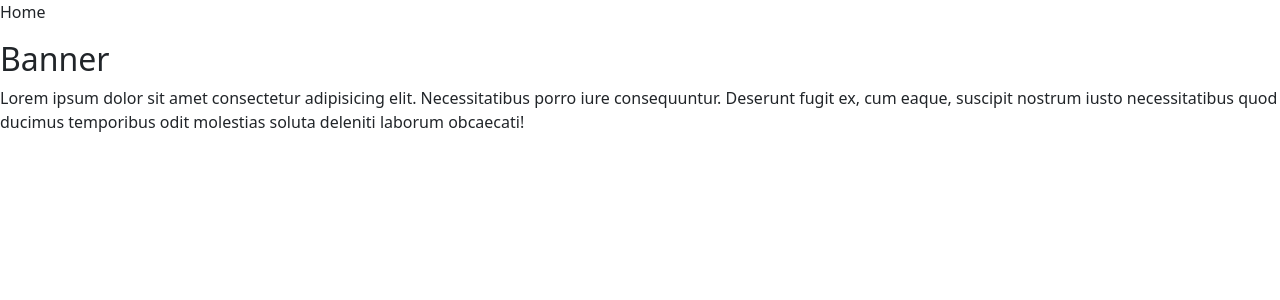
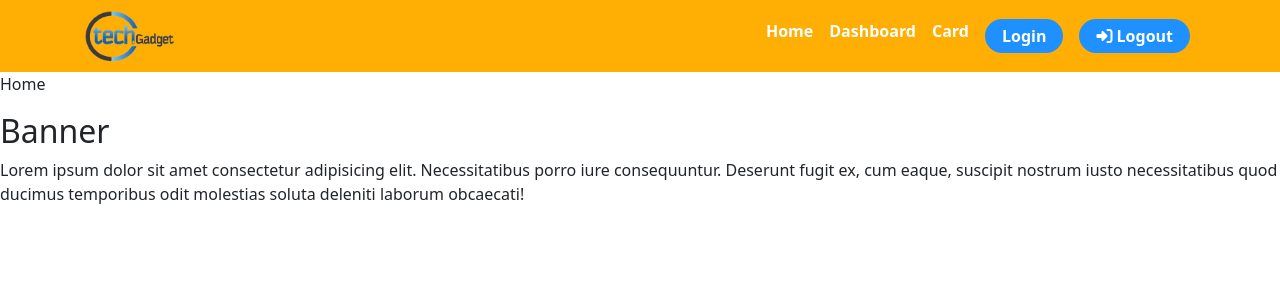
Before and after one commit to nazmul-devs/Tech-gadgets, a React (Create React App) app: page / in a window 1280 px wide. Shown: the top 300 px of the page. Built offline with nearby package versions, Linux system fonts and the light colour scheme.

Commit message:
navbar completly done

```diff
--- a/public/index.html
+++ b/public/index.html
@@ -10,34 +10,17 @@
 			content="Web site created using create-react-app"
 		/>
 		<link rel="apple-touch-icon" href="%PUBLIC_URL%/logo192.png" />
-    <!--
-      manifest.json provides metadata used when your web app is installed on a
-      user's mobile device or desktop. See https://developers.google.com/web/fundamentals/web-app-manifest/
-    -->
+
 		<link rel="manifest" href="%PUBLIC_URL%/manifest.json" />
-    <!--
-      Notice the use of %PUBLIC_URL% in the tags above.
-      It will be replaced with the URL of the `public` folder during the build.
-      Only files inside the `public` folder can be referenced from the HTML.
+		<script
+			src="https://kit.fontawesome.com/c8d3fa5332.js"
+			crossorigin="anonymous"
+		></script>
 
-      Unlike "/favicon.ico" or "favicon.ico", "%PUBLIC_URL%/favicon.ico" will
-      work correctly both with client-side routing and a non-root public URL.
-      Learn how to configure a non-root public URL by running `npm run build`.
-    -->
-    <title>React App</title>
+		<title>Tech Gadgets</title>
 	</head>
 	<body>
 		<noscript>You need to enable JavaScript to run this app.</noscript>
 		<div id="root"></div>
-    <!--
-      This HTML file is a template.
-      If you open it directly in the browser, you will see an empty page.
-
-      You can add webfonts, meta tags, or analytics to this file.
-      The build step will place the bundled scripts into the <body> tag.
-
-      To begin the development, run `npm start` or `yarn start`.
-      To create a production bundle, use `npm run build` or `yarn build`.
-    -->
 	</body>
 </html>
--- a/src/App.js
+++ b/src/App.js
@@ -4,11 +4,13 @@ import Home from "./Pages/Home/Home/Home";
 import Login from "./Pages/Login/Login";
 import { BrowserRouter, Routes, Route } from "react-router-dom";
 import NoMatch from "./Pages/NoMatch/NoMatch";
+import Header from "./Pages/Header/Header";
 
 function App() {
 	return (
 		<div className="App">
 			<BrowserRouter>
+				<Header />
 				<Routes>
 					<Route path="/" element={<Home />} />
 					<Route path="/login" element={<Login />} />
--- a/src/Pages/Header/Header.js
+++ b/src/Pages/Header/Header.js
@@ -1,35 +1,48 @@
 import React from "react";
 import { Navbar, Container, Nav, NavDropdown } from "react-bootstrap";
+import { Link } from "react-router-dom";
+import logo from "../../Images/logo.jpg";
 
 const Header = () => {
 	return (
 		<Navbar
-			bg="light"
-			className="w-100"
+			className="w-100 text-white"
 			expand="lg"
-			style={{ backgrounClor: "orange" }}
+			style={{ background: "#FFAE03" }}
 		>
 			<Container>
 				<Navbar.Toggle aria-controls="basic-navbar-nav" />
-				<Navbar.Collapse id="basic-navbar-nav">
+				<Navbar.Collapse id="basic-navbar-nav" className="fw-bold">
+					<Link to="/">
+						<img className="" width={100} src={logo} alt="" />
+					</Link>
 					<Nav className="ms-auto">
-						<Nav.Link href="#home">Home</Nav.Link>
-						<Nav.Link href="#link">Link</Nav.Link>
-						<NavDropdown title="Category" id="basic-nav-dropdown">
-							<NavDropdown.Item href="#action/3.1">
-								Drone
-							</NavDropdown.Item>
-							<NavDropdown.Item href="#action/3.2">
-								Laptop
-							</NavDropdown.Item>
-							<NavDropdown.Item href="#action/3.3">
-								Headphone
-							</NavDropdown.Item>
-							<NavDropdown.Item href="#action/3.4">
-								Separated link
-							</NavDropdown.Item>
-						</NavDropdown>
-						<Nav.Link href="#link">Login</Nav.Link>
+						<Nav.Link className="text-white" as={Link} to="/">
+							Home
+						</Nav.Link>
+
+						<Nav.Link className="text-white" as={Link} to="/login">
+							Dashboard
+						</Nav.Link>
+						<Nav.Link className="text-white" as={Link} to="/login">
+							Card
+						</Nav.Link>
+						<Nav.Link className="text-white" as={Link} to="/login">
+							<button
+								className="btn rounded-pill px-3 py-1 fw-bold text-white"
+								style={{ background: "dodgerblue" }}
+							>
+								Login
+							</button>
+						</Nav.Link>
+						<Nav.Link className="text-white">
+							<button
+								className="btn rounded-pill px-3 py-1 fw-bold text-white"
+								style={{ background: "dodgerblue" }}
+							>
+								<i className="fas fa-sign-in-alt"></i> Logout
+							</button>
+						</Nav.Link>
 					</Nav>
 				</Navbar.Collapse>
 			</Container>
```
Also changed, not shown: src/Images/logo.jpg (renamed from Images/logo.jpg). Lines whose indentation alone changed are shown as unchanged.
